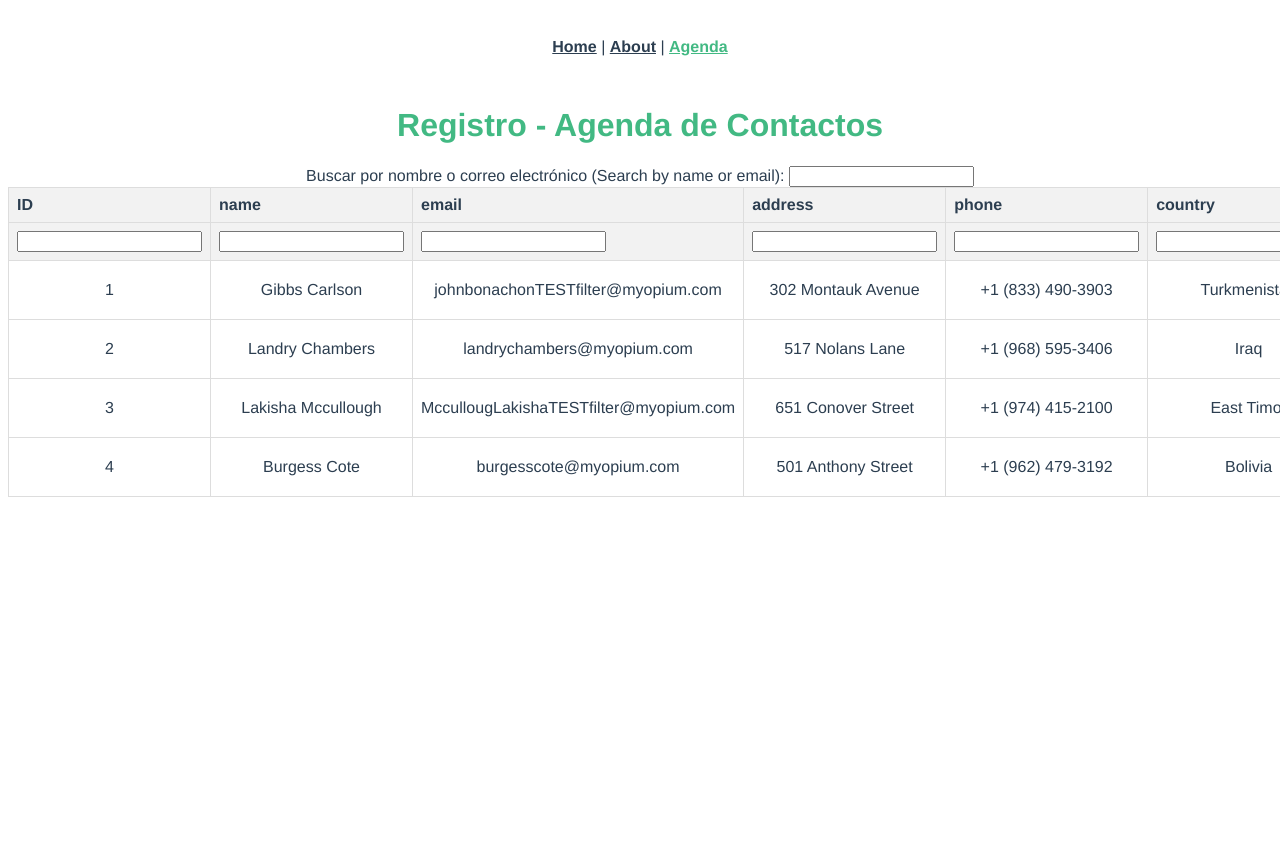
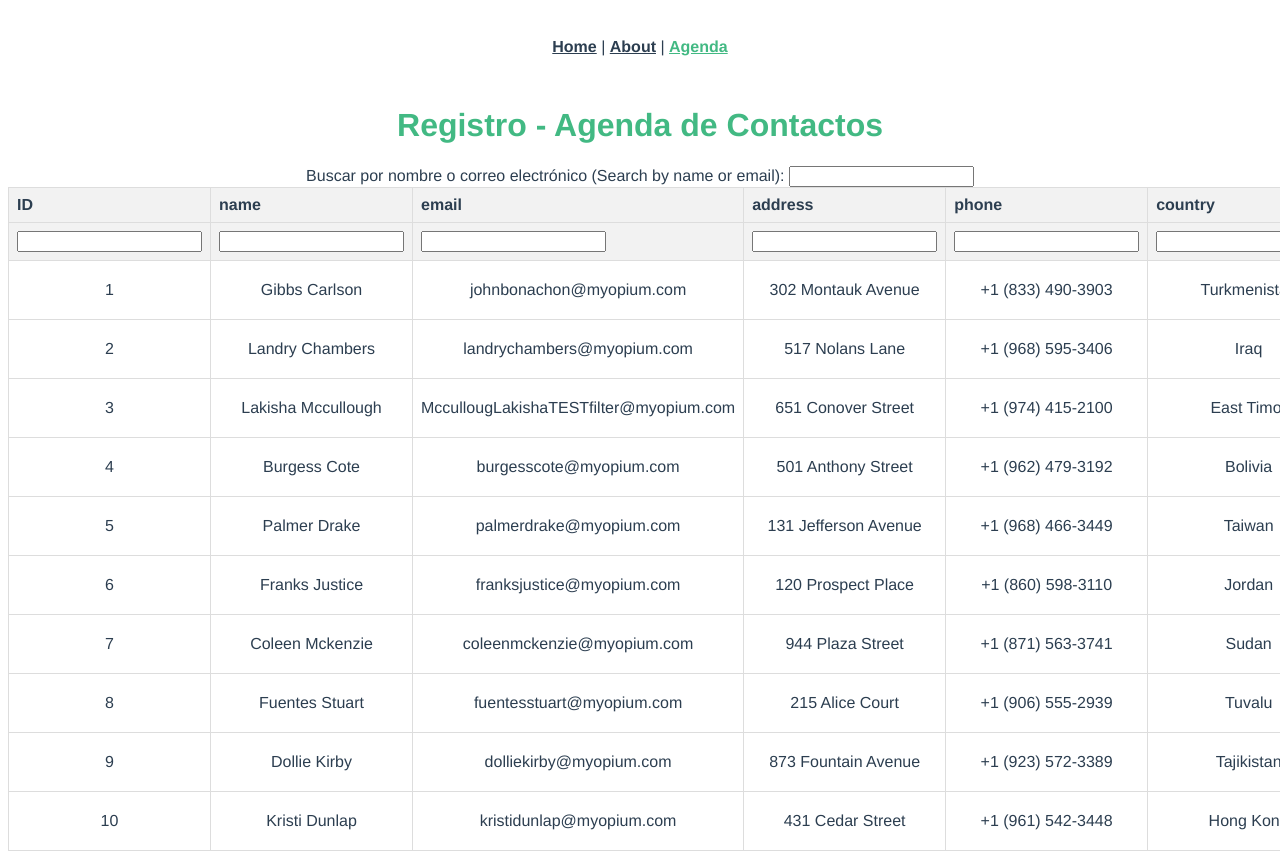
Before and after one commit to fmiquiza/VueProjects, a Vue app in the folder agenda/: page /agenda in a window 1280 px wide. Shown: the top 859 px of the page. Before the commit the page ends 800 px from the top, so only its background shows below. Built offline with nearby package versions, Linux system fonts and the light colour scheme.

Commit message:
Adding more contacts for testing

```diff
--- a/agenda/src/views/AgendaView.vue
+++ b/agenda/src/views/AgendaView.vue
@@ -83,10 +83,16 @@ export default {
             },
             indexParaEditar:null,
             contactos: [
-               {"ID":1,"name":"Gibbs Carlson","email":"johnbonachonTESTfilter@myopium.com","address":"302 Montauk Avenue","phone":"+1 (833) 490-3903","country":"Turkmenistan","city":"Strong"},
+               {"ID":1,"name":"Gibbs Carlson","email":"johnbonachon@myopium.com","address":"302 Montauk Avenue","phone":"+1 (833) 490-3903","country":"Turkmenistan","city":"Strong"},
                {"ID":2,"name":"Landry Chambers","email":"landrychambers@myopium.com","address":"517 Nolans Lane","phone":"+1 (968) 595-3406","country":"Iraq","city":"Lisco"},
                {"ID":3,"name":"Lakisha Mccullough","email":"MccullougLakishaTESTfilter@myopium.com","address":"651 Conover Street","phone":"+1 (974) 415-2100","country":"East Timor","city":"Eagletown"},
                {"ID":4,"name":"Burgess Cote","email":"burgesscote@myopium.com","address":"501 Anthony Street","phone":"+1 (962) 479-3192","country":"Bolivia","city":"Wakarusa"},
+               {"ID":5,"name":"Palmer Drake","email":"palmerdrake@myopium.com","address":"131 Jefferson Avenue","phone":"+1 (968) 466-3449","country":"Taiwan","city":"Neibert"},
+               {"ID":6,"name":"Franks Justice","email":"franksjustice@myopium.com","address":"120 Prospect Place","phone":"+1 (860) 598-3110","country":"Jordan","city":"Richford"},
+               {"ID":7,"name":"Coleen Mckenzie","email":"coleenmckenzie@myopium.com","address":"944 Plaza Street","phone":"+1 (871) 563-3741","country":"Sudan","city":"Klagetoh"},
+               {"ID":8,"name":"Fuentes Stuart","email":"fuentesstuart@myopium.com","address":"215 Alice Court","phone":"+1 (906) 555-2939","country":"Tuvalu","city":"Outlook"},
+               {"ID":9,"name":"Dollie Kirby","email":"dolliekirby@myopium.com","address":"873 Fountain Avenue","phone":"+1 (923) 572-3389","country":"Tajikistan","city":"Crayne"},
+               {"ID":10,"name":"Kristi Dunlap","email":"kristidunlap@myopium.com","address":"431 Cedar Street","phone":"+1 (961) 542-3448","country":"Hong Kong","city":"Montura"},
             ]
         }
     },
```
